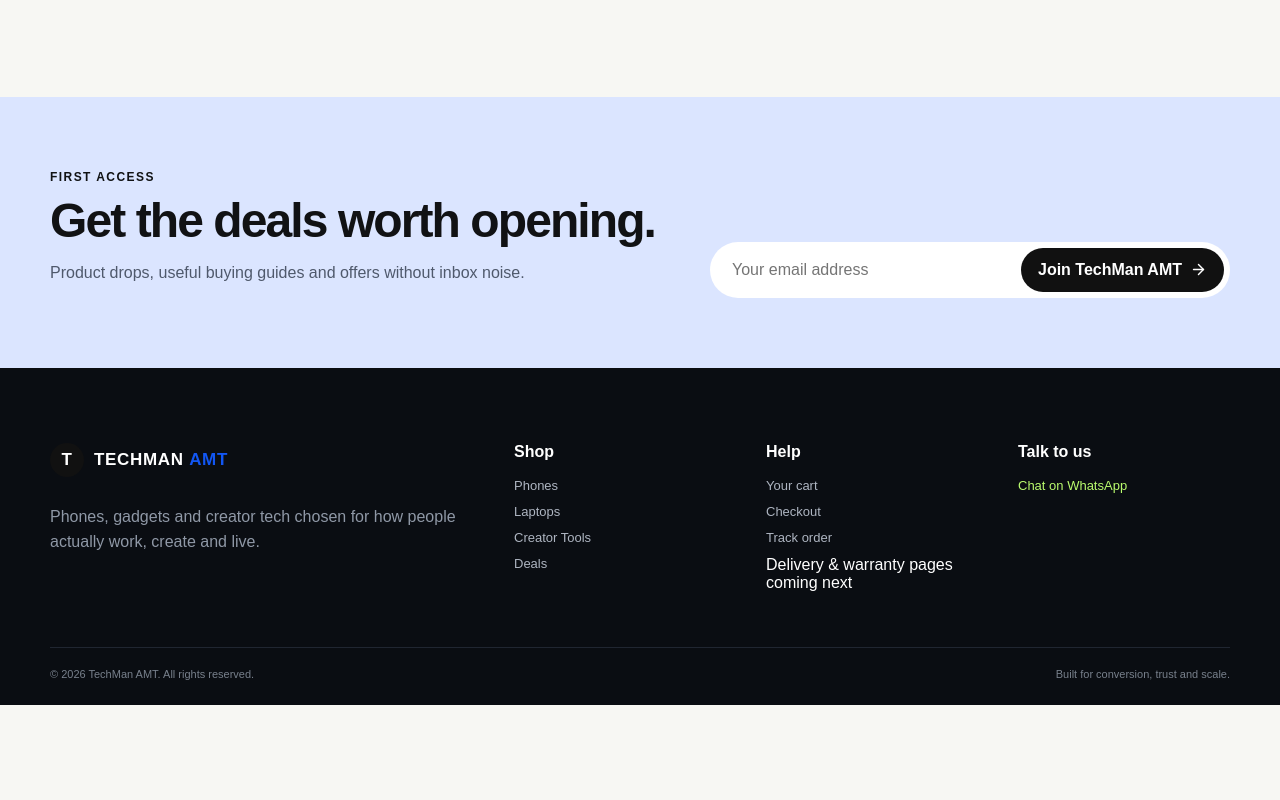
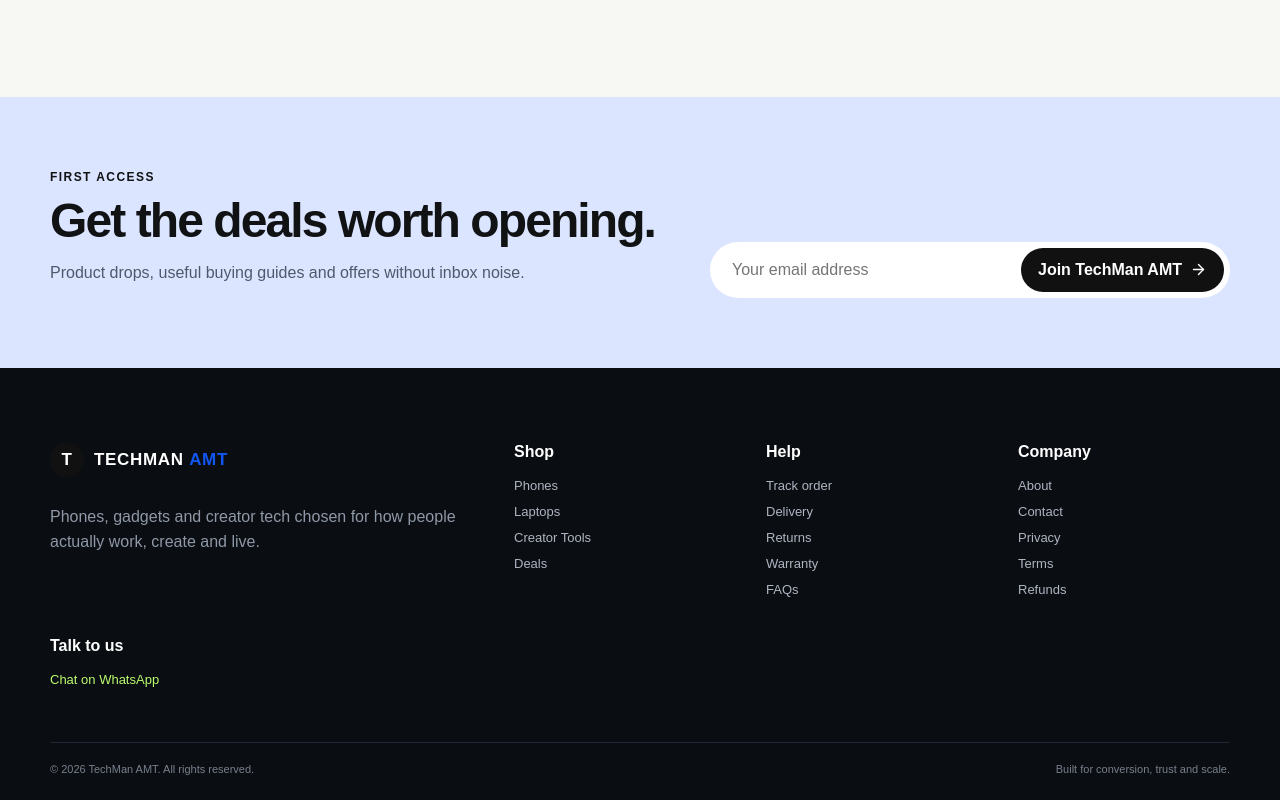
Before and after one commit to growwithaccolade-sketch/techman-amt-store, a Next.js app: page / in a window 1280 px wide. Shown: the part 4816-5616 px from the top of the page. Before the commit the page ends 5521 px from the top, so only its background shows below. Built offline with nearby package versions, Linux system fonts and the light colour scheme; no server answers.

Commit message:
Connect storefront footer to trust and policy pages

```diff
--- a/components/storefront.tsx
+++ b/components/storefront.tsx
@@ -92,7 +92,7 @@
 
       <section className="newsletter"><div className="shell newsletterInner"><div><span className="kicker">FIRST ACCESS</span><h2>Get the deals worth opening.</h2><p>Product drops, useful buying guides and offers without inbox noise.</p></div><form onSubmit={(e)=>e.preventDefault()}><input type="email" required placeholder="Your email address"/><button>Join TechMan AMT <ArrowRight size={17}/></button></form></div></section>
 
-      <footer className="footer"><div className="shell footerGrid"><div><Link href="/" className="brand footerBrand"><span className="brandMark">T</span><span>TECHMAN <b>AMT</b></span></Link><p>Phones, gadgets and creator tech chosen for how people actually work, create and live.</p></div><div><b>Shop</b><a href="#shop">Phones</a><a href="#shop">Laptops</a><a href="#creator">Creator Tools</a><a href="#deals">Deals</a></div><div><b>Help</b><Link href="/cart">Your cart</Link><Link href="/checkout">Checkout</Link><Link href="/track-order">Track order</Link><span>Delivery & warranty pages coming next</span></div><div><b>Talk to us</b>{supportLink ? <a className="whatsappLink" href={supportLink} target="_blank" rel="noreferrer">Chat on WhatsApp</a> : <span>WhatsApp contact is being configured</span>}</div></div><div className="shell copyright"><span>© 2026 TechMan AMT. All rights reserved.</span><span>Built for conversion, trust and scale.</span></div></footer>
+      <footer className="footer"><div className="shell footerGrid"><div><Link href="/" className="brand footerBrand"><span className="brandMark">T</span><span>TECHMAN <b>AMT</b></span></Link><p>Phones, gadgets and creator tech chosen for how people actually work, create and live.</p></div><div><b>Shop</b><a href="#shop">Phones</a><a href="#shop">Laptops</a><a href="#creator">Creator Tools</a><a href="#deals">Deals</a></div><div><b>Help</b><Link href="/track-order">Track order</Link><Link href="/delivery">Delivery</Link><Link href="/returns">Returns</Link><Link href="/warranty">Warranty</Link><Link href="/faq">FAQs</Link></div><div><b>Company</b><Link href="/about">About</Link><Link href="/contact">Contact</Link><Link href="/privacy">Privacy</Link><Link href="/terms">Terms</Link><Link href="/refund-policy">Refunds</Link></div><div><b>Talk to us</b>{supportLink ? <a className="whatsappLink" href={supportLink} target="_blank" rel="noreferrer">Chat on WhatsApp</a> : <span>WhatsApp contact is being configured</span>}</div></div><div className="shell copyright"><span>© 2026 TechMan AMT. All rights reserved.</span><span>Built for conversion, trust and scale.</span></div></footer>
 
       {supportLink && <a className="floatingWhatsApp" href={supportLink} target="_blank" rel="noreferrer" aria-label="Chat on WhatsApp">WA</a>}
     </main>
```
